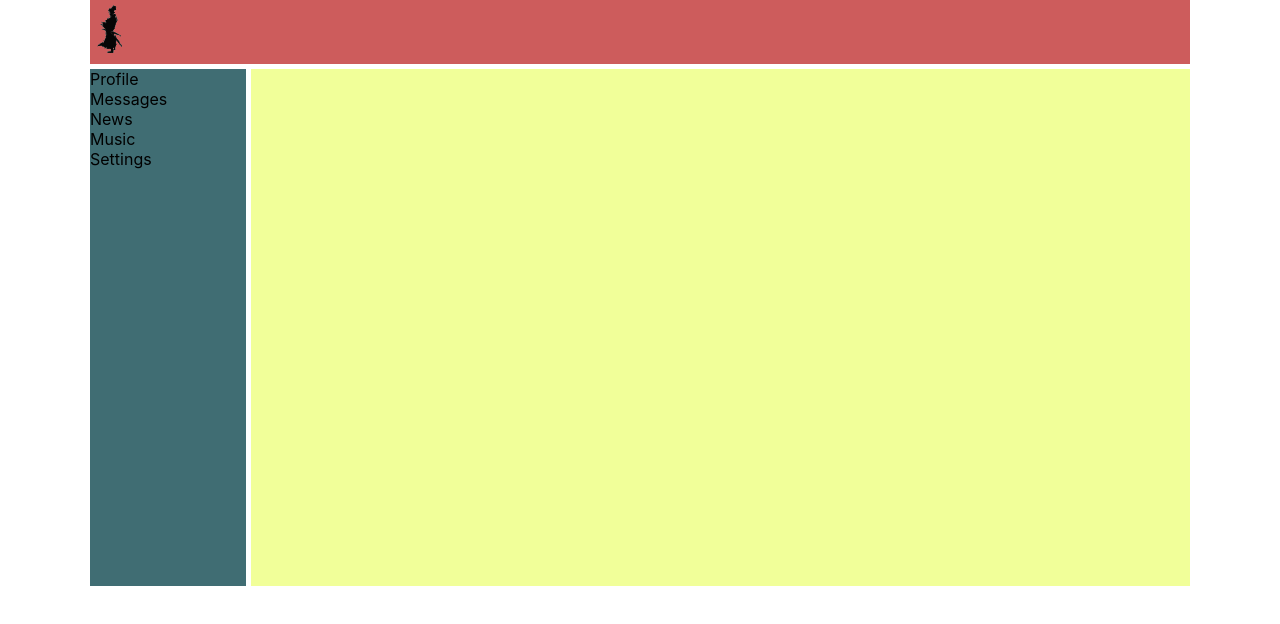
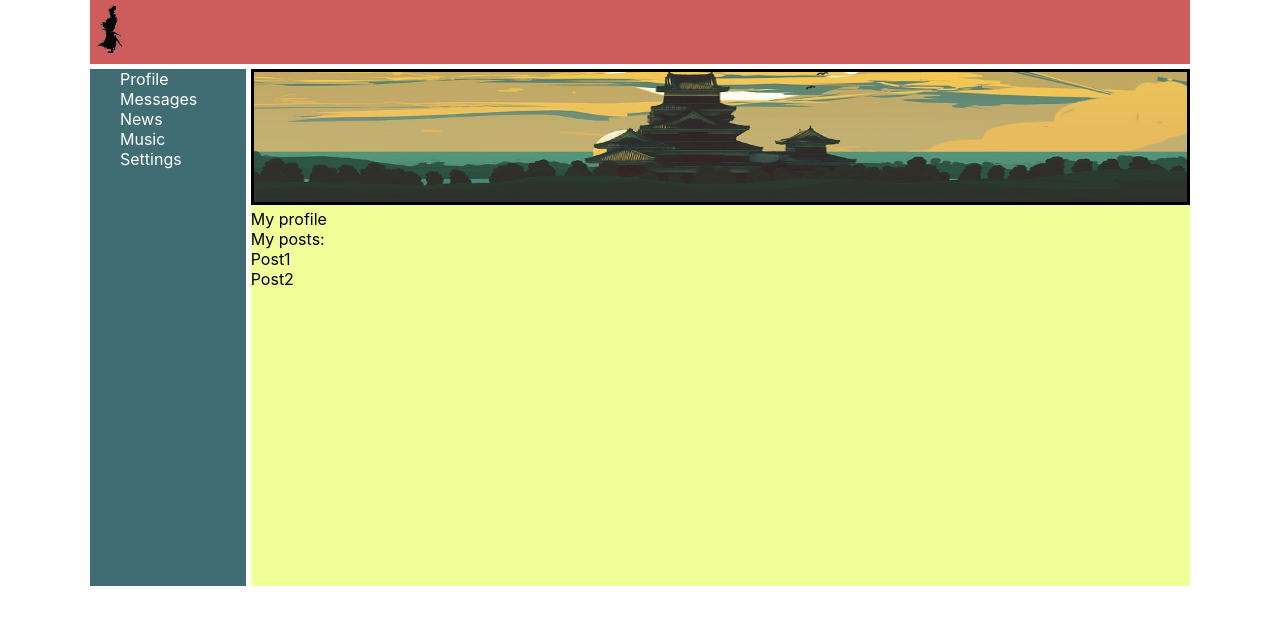
Before and after one commit to AlexandrPanevkin/Social-Network, a React (Create React App) app: page / in a window 1280 px wide. Shown: the top 624 px of the page. Built offline with nearby package versions, Linux system fonts and the light colour scheme.

Commit message:
add styles

```diff
--- a/src/App.css
+++ b/src/App.css
@@ -48,24 +48,5 @@
             "n c c" 3fr
             "n c c" 5fr / 1fr 3fr 3fr;
     grid-gap: 5px;
+
 }
-
-.header {
-    grid-area: h;
-    background-color: indianred;
-}
-
-.header__logo-icon {
-    width: 40px;
-    height: 60px;
-}
-
-.nav {
-    grid-area: n;
-    background-color: #406d73;
-}
-
-.content {
-    grid-area: c;
-    background-color: #f1ff99;
-}
--- a/src/App.tsx
+++ b/src/App.tsx
@@ -1,22 +1,15 @@
 import React from 'react';
 import './App.css';
-import samuraiSvg from "./assets/img/samurai.svg";
+import {Header} from "./components/Header";
+import {Navbar} from "./components/Navbar";
+import {Profile} from "./components/Profile";
 
 const App = () => {
     return (
         <div className="app-wrapper">
-            <header className="header">
-                <img className="header__logo-icon" src={samuraiSvg} alt="Samurai"/>
-            </header>
-            <nav className="nav">
-                <div><a>Profile</a></div>
-                <div><a>Messages</a></div>
-                <div><a>News</a></div>
-                <div><a>Music</a></div>
-                <div><a>Settings</a></div>
-            </nav>
-            <div className="content">
-            </div>
+            <Header/>
+            <Navbar/>
+            <Profile/>
         </div>);
 }
 export default App;
--- /dev/null
+++ b/src/components/Header.css
@@ -0,0 +1,9 @@
+.header {
+    grid-area: h;
+    background-color: indianred;
+}
+
+.header__logo-icon {
+    width: 40px;
+    height: 60px;
+}
--- /dev/null
+++ b/src/components/Header.tsx
@@ -0,0 +1,9 @@
+import React from "react";
+import samuraiSvg from "../assets/img/samurai.svg";
+import './Header.css';
+
+export const Header = () => {
+    return  <header className="header">
+        <img className="header__logo-icon" src={samuraiSvg} alt="Samurai"/>
+    </header>
+}
--- /dev/null
+++ b/src/components/Navbar.css
@@ -0,0 +1,17 @@
+.nav {
+    grid-area: n;
+    background-color: #406d73;
+}
+
+a {
+    margin-left: 30px;
+    margin-bottom: 100px;
+    margin-top: 100px;
+    color: white;
+    cursor: pointer;
+    transition: opacity 0.15s ease-in-out;
+}
+
+a:hover {
+    opacity: 0.5;
+}
--- /dev/null
+++ b/src/components/Navbar.tsx
@@ -0,0 +1,12 @@
+import React from "react";
+import './Navbar.css';
+
+export const Navbar = () => {
+    return   <nav className="nav">
+        <div><a>Profile</a></div>
+        <div><a>Messages</a></div>
+        <div><a>News</a></div>
+        <div><a>Music</a></div>
+        <div><a>Settings</a></div>
+    </nav>
+}
--- /dev/null
+++ b/src/components/Profile.css
@@ -0,0 +1,11 @@
+.profile {
+    grid-area: c;
+    background-color: #f1ff99;
+}
+
+.profile-icon {
+    width: 99.4%;
+    height: 130px;
+    border: 3px solid black;
+
+}
--- /dev/null
+++ b/src/components/Profile.tsx
@@ -0,0 +1,19 @@
+import React from "react";
+import mainJpg from "../assets/img/main.jpg";
+import './Profile.css';
+
+export const Profile = () => {
+    return (
+        <div className="profile">
+            <div>
+                <img className="profile-icon" src={mainJpg} alt="Main"/>
+            </div>
+            <div>
+                My profile
+            </div>
+            <div>My posts:</div>
+            <div>Post1</div>
+            <div>Post2</div>
+        </div>
+    )
+}
```
Also changed, not shown: src/assets/img/main.jpg (added).
